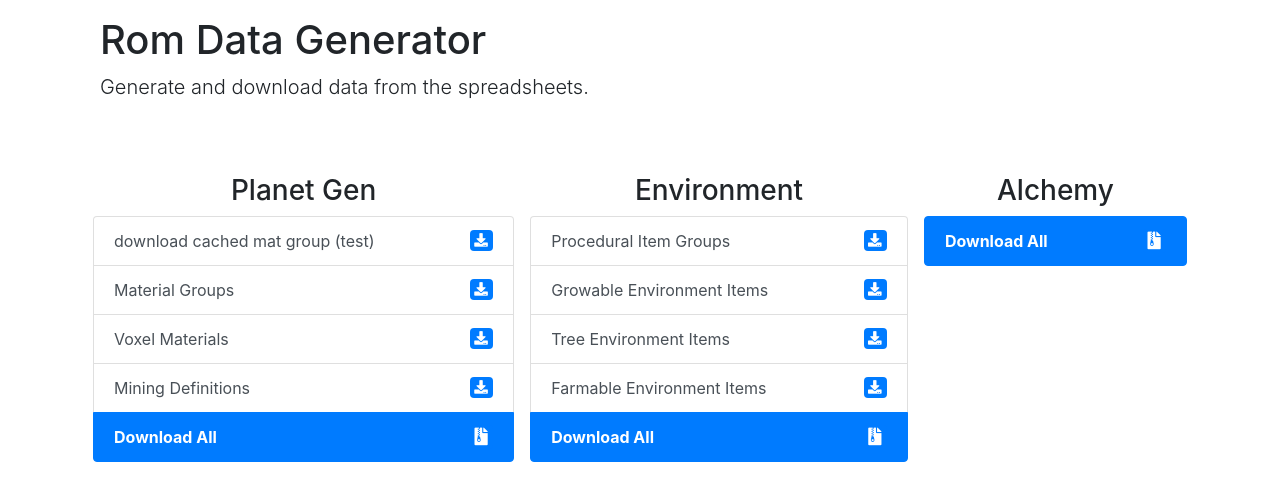
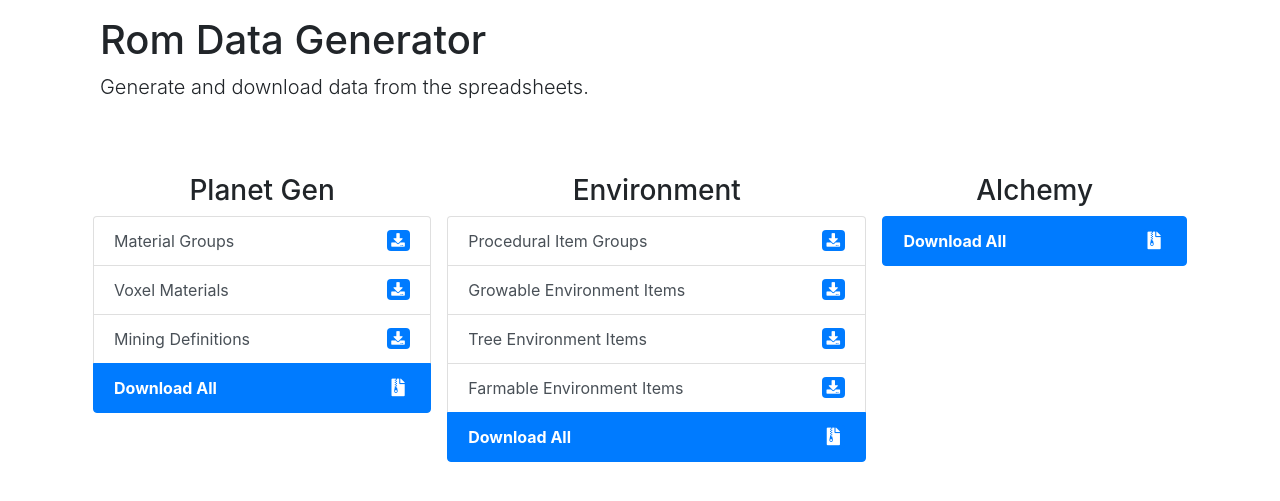
Before and after one commit to adamb70/RomDataGen, a Flask app: page / in a window 1280 px wide. Shown: the part 56-557 px from the top of the page. Run offline with Flask 2, Linux system fonts and the light colour scheme; some libraries are stand-ins or nearby versions.

Commit message:
Hide test

```diff
--- a/templates/main.html
+++ b/templates/main.html
@@ -65,13 +65,13 @@
             <h3 class="text-center">Planet Gen</h3>
 
             <div class="list-group">
-                <a href="{{ url_for('test') }}" class="list-group-item list-group-item-action d-flex justify-content-between align-items-center">
-                    download cached mat group (test)
-                    <span class="pl-1 badge badge-primary">
-                        <i class="fas fa-download"></i>
-                        <i class="spinner-border spinner-border-sm text-light d-none" role="status"></i>
-                    </span>
-                </a>
+{#                <a href="{{ url_for('test') }}" class="list-group-item list-group-item-action d-flex justify-content-between align-items-center">#}
+{#                    download cached mat group (test)#}
+{#                    <span class="pl-1 badge badge-primary">#}
+{#                        <i class="fas fa-download"></i>#}
+{#                        <i class="spinner-border spinner-border-sm text-light d-none" role="status"></i>#}
+{#                    </span>#}
+{#                </a>#}
                 <a href="{{ url_for('worldgen.build_material_groups') }}" class="list-group-item list-group-item-action d-flex justify-content-between align-items-center">
                     Material Groups
                     <span class="pl-1 badge badge-primary">
```
